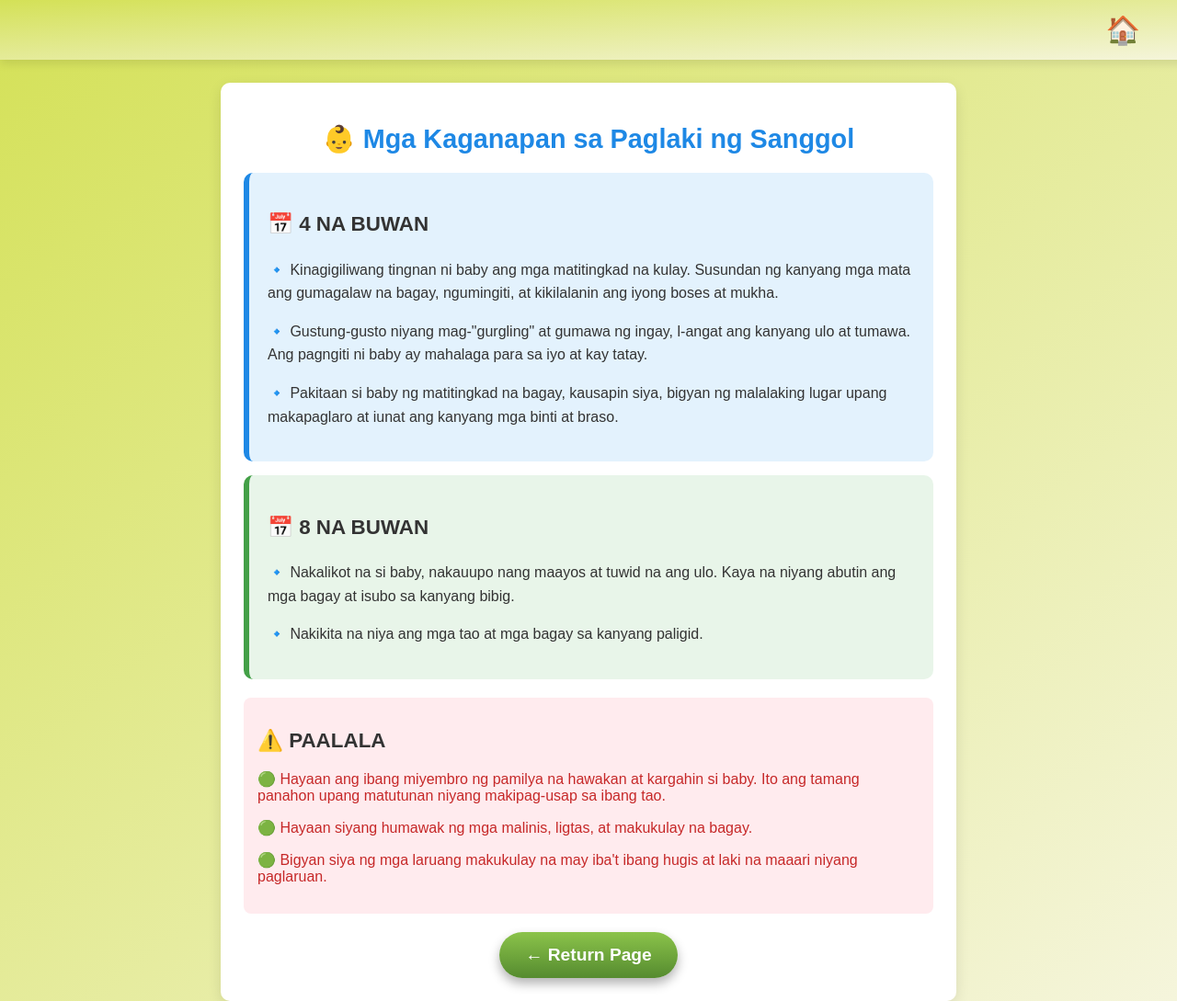
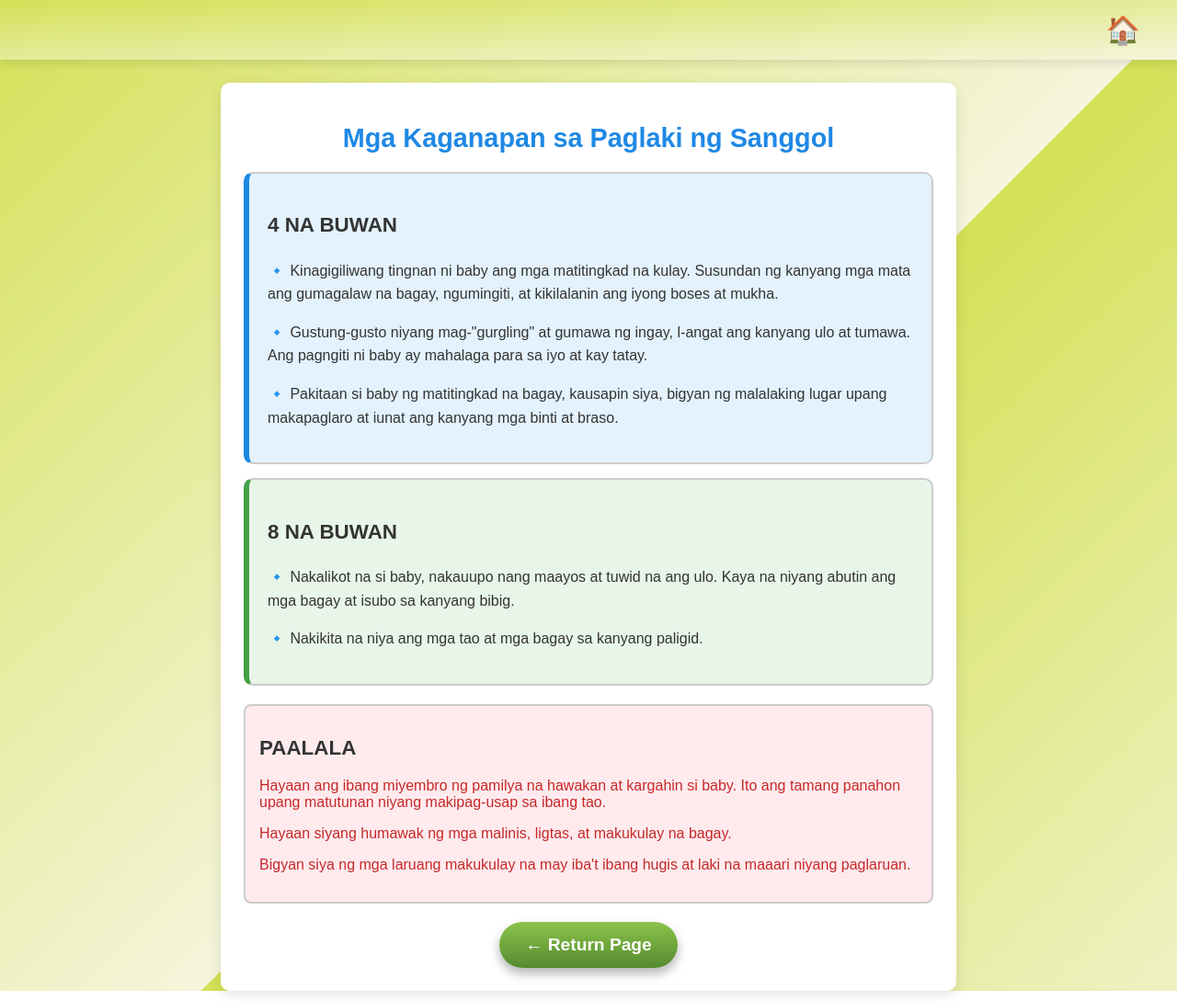
Before and after one commit to Zyzeee/Medisina-sa-Balay-Gabay-ng-Inay, a plain HTML site: page Pages/prenatal/Page16.html in a window 1280 px wide. Shown: the whole page at 92% size. Drawn offline with Linux system fonts and the light colour scheme.

Commit message:
Update Page16.html

```diff
--- a/Pages/prenatal/Page16.html
+++ b/Pages/prenatal/Page16.html
@@ -10,7 +10,7 @@
             font-family: 'Arial', sans-serif;
             margin: 0;
             padding: 0;
-            background: linear-gradient(to bottom right, #d4e157, #f5f5dc);
+            background: repeating-linear-gradient(135deg, #d4e157 0%, #f5f5dc 55%);
             color: #333;
             display: flex;
             justify-content: center;
@@ -47,11 +47,13 @@
         }
 
         .age-4 {
+            border: 2px solid #ccc; /* Adjust thickness and color */
             background: #E3F2FD;
             border-left: 6px solid #1E88E5;
         }
 
         .age-8 {
+            border: 2px solid #ccc; /* Adjust thickness and color */
             background: #E8F5E9;
             border-left: 6px solid #43A047;
         }
@@ -62,6 +64,7 @@
         }
 
         .note {
+            border: 2px solid #ccc; /* Adjust thickness and color */
             background: #FFEBEE;
             padding: 15px;
             border-radius: 8px;
@@ -196,26 +199,26 @@
     </div>
 
     <div class="container">
-        <h1>👶 Mga Kaganapan sa Paglaki ng Sanggol</h1>
+        <h1> Mga Kaganapan sa Paglaki ng Sanggol</h1>
 
         <div class="milestone age-4">
-            <h2>📅 4 NA BUWAN</h2>
+            <h2> 4 NA BUWAN</h2>
             <p>🔹 Kinagigiliwang tingnan ni baby ang mga matitingkad na kulay. Susundan ng kanyang mga mata ang gumagalaw na bagay, ngumingiti, at kikilalanin ang iyong boses at mukha.            </p>
             <p>🔹 Gustung-gusto niyang mag-"gurgling" at gumawa ng ingay, l-angat ang kanyang ulo at tumawa. Ang pagngiti ni baby ay mahalaga para sa iyo at kay tatay.</p>
             <p>🔹 Pakitaan si baby ng matitingkad na bagay, kausapin siya, bigyan ng malalaking lugar upang makapaglaro at iunat ang kanyang mga binti at braso.</p>
         </div>
 
         <div class="milestone age-8">
-            <h2>📅 8 NA BUWAN</h2>
+            <h2> 8 NA BUWAN</h2>
             <p>🔹 Nakalikot na si baby, nakauupo nang maayos at tuwid na ang ulo. Kaya na niyang abutin ang mga bagay at isubo sa kanyang bibig.</p>
             <p>🔹 Nakikita na niya ang mga tao at mga bagay sa kanyang paligid.</p>
         </div>
 
         <div class="note">
-            <h2>⚠️ PAALALA</h2>
-            <p>🟢 Hayaan ang ibang miyembro ng pamilya na hawakan at kargahin si baby. Ito ang tamang panahon upang matutunan niyang makipag-usap sa ibang tao.</p>
-            <p>🟢 Hayaan siyang humawak ng mga malinis, ligtas, at makukulay na bagay.            </p>
-            <p>🟢 Bigyan siya ng mga laruang makukulay na may iba't ibang hugis at laki na maaari niyang paglaruan.</p>
+            <h2> PAALALA</h2>
+            <p> Hayaan ang ibang miyembro ng pamilya na hawakan at kargahin si baby. Ito ang tamang panahon upang matutunan niyang makipag-usap sa ibang tao.</p>
+            <p> Hayaan siyang humawak ng mga malinis, ligtas, at makukulay na bagay.            </p>
+            <p> Bigyan siya ng mga laruang makukulay na may iba't ibang hugis at laki na maaari niyang paglaruan.</p>
         </div>
 
         <div class="button-container">
```
